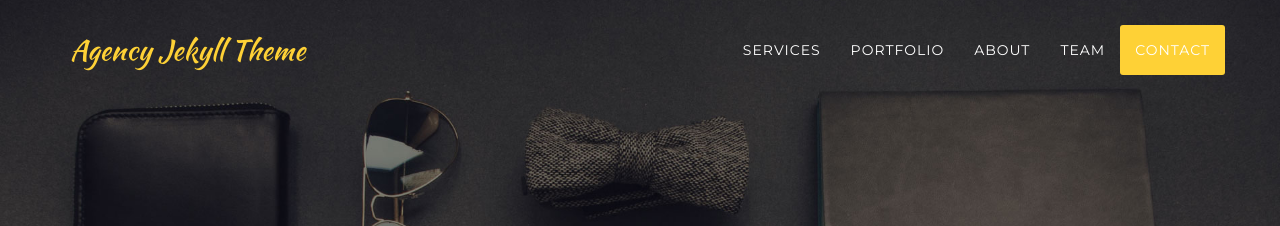
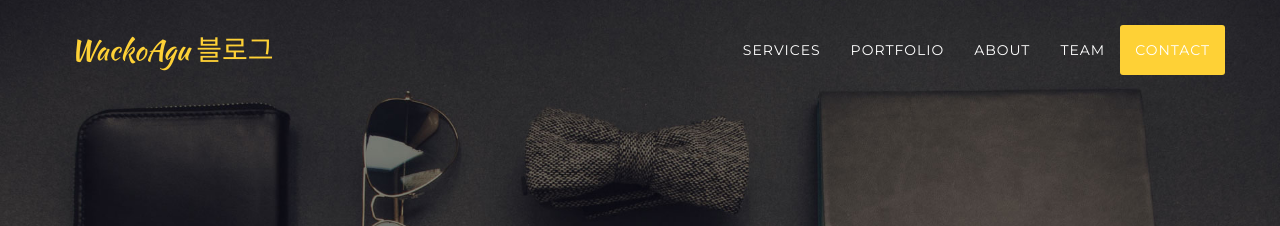
Before and after one commit to WackoAgu93/WackoAgu93.github.io, a Jekyll site: the page built from index.md, in a window 1280 px wide. Shown: the top 226 px of the page. Built offline with Jekyll 4.4.1, drawn with Linux system fonts in a browser that asks for light colours; nearby versions of some CDN libraries; some web fonts are replaced.

Commit message:
20200428

```diff
--- a/_config.yml
+++ b/_config.yml
@@ -5,16 +5,16 @@
 
 # Site settings
 
-title: Agency Jekyll Theme
-email: your-mail@your-domain.com
+title: WackoAgu 블로그
+email: wackoagu93@gmail.com
 description: > # this means to ignore newlines until "author:"
   Write an awesome description for your new site here. You can edit this
   line in _config.yml. It will appear in your document head meta (for
   Google search results) and in your feed.xml site description.
 author: laklau
 keyword: jekyll
-baseurl: "" # the subpath of your site, e.g. /blog
-url: "" # the base hostname & protocol for your site, e.g. http://example.com
+baseurl: "https://wackoagu93.github.io/" # the subpath of your site, e.g. /blog
+url: "https://wackoagu93.github.io/" # the base hostname & protocol for your site, e.g. http://example.com
 github_username:  laklau
 
 # Build settings
```
